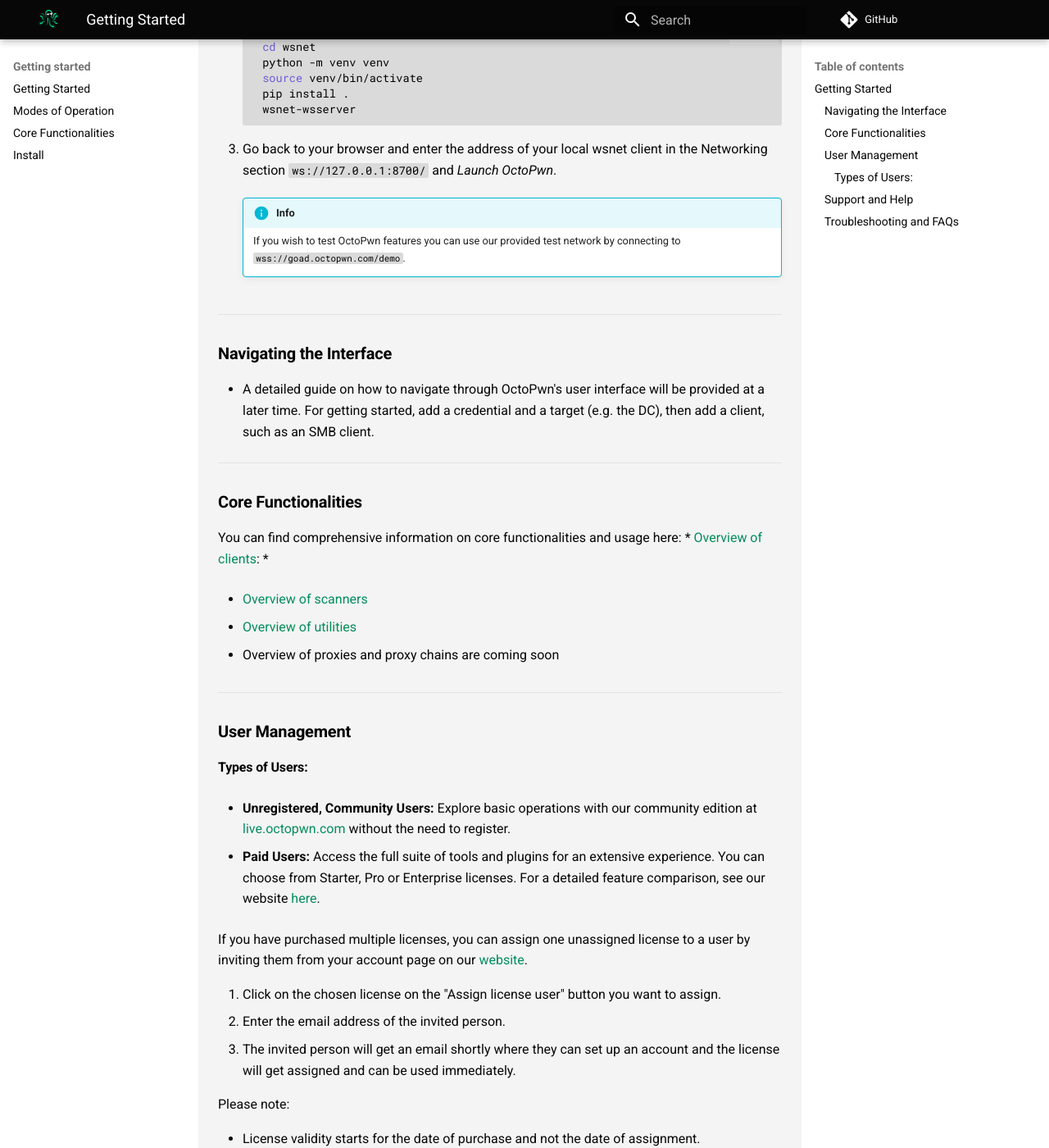
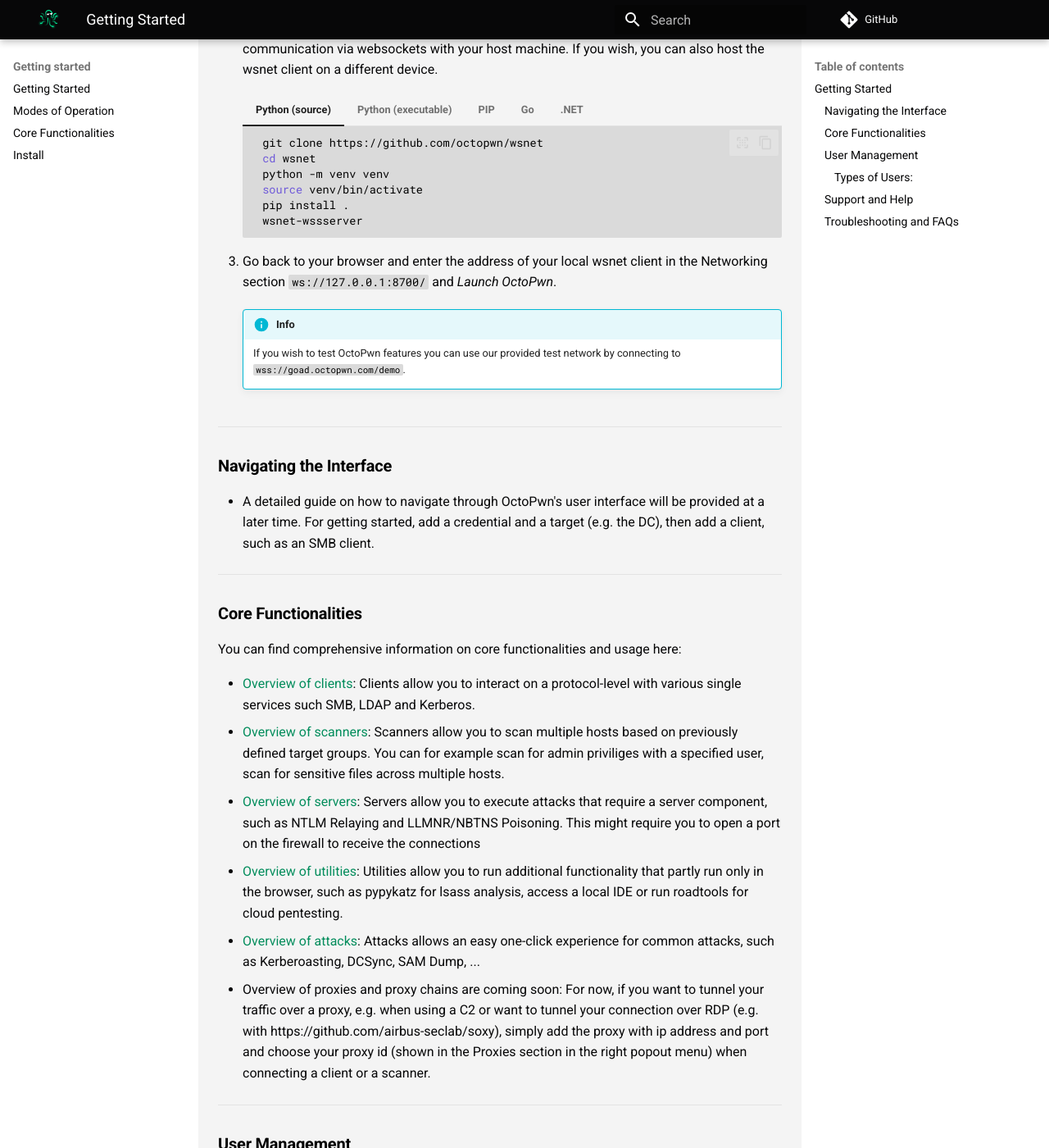
Before and after one commit to octopwn/octopwn-wasm-documentation, an MkDocs documentation site: the page built from docs/user-guide/gettingstarted.md, in a window 1280 px wide and 1400 px high, scrolled down 1137 px. Shown: the whole window at 82% size. Built offline with MkDocs 1.6.1 and Material for MkDocs 9.7.7, drawn with Linux system fonts in a browser that asks for light colours; comment, search, counter and statistics services are not loaded; some of the changed text lies outside the part shown.

Commit message:
Getting started updates

````diff
--- a/docs/user-guide/gettingstarted.md
+++ b/docs/user-guide/gettingstarted.md
@@ -3,14 +3,20 @@
 
 ![](img/octopwn-schematics.png)
 
-OctoPwn consists of two components.
+OctoPwn consists of three components.
 
-1. A web gui client [available at live.octopwn.com](https://live.octopwn.com) containing all the pentesting tools in your browser. Login with your your OctoPwn credentials or choose the free Community version.
-
-2. A WebSocket-to-TCP translation client ([wsnet](https://github.com/octopwn/wsnet)) which will run on a host in the attack target's network. For getting started it is assumed that both will run on the same computer on Windows. You can download the client for your system as needed.
+1. The Octopwn Live website [available at live.octopwn.com](https://live.octopwn.com). This will load the octopwn application into your browser. Login with your your OctoPwn credentials or choose the free Community version.
+2. Your browser. After loading the application all interaction and pentesting tools run locally in your browser. Octopwn will only communicate locally via the WSNet Proxy and all data entered is only stored in your browser.
+3. A WebSocket-to-TCP translation proxy ([wsnet](https://github.com/octopwn/wsnet)) which will run on a host in the attack target's network. For getting started it is assumed that both will run on the same computer. The proxy is used to forward traffic into the target network only, all logic regarding attacks is implemented in the browser. You can download the client for your system as needed.
 ## Getting Started
 
 1. Go to [live.octopwn.com](https://live.octopwn.com) and log in with you OctoPwn credentials. You can sign up at [octopwn.com](https://octopwn.com).
+
+	??? info "For Mac Users"
+		Safari is currently not supported and will result in connection errors.
+
+		 You might need enable local network access for the browser you are using. Go to `System Settings > Privacy & Security > Local Network` and enable your browser here. You might need local administrative privileges to enable this.
+
 2. Download and execute the [wsnet](https://github.com/octopwn/wsnet) client. This will by default open the local port 8700 for communication via websockets with your host machine. If you wish, you can also host the wsnet client on a different device.
 
 	=== "Python (source)"
@@ -20,7 +26,7 @@
 	     python -m venv venv
 		 source venv/bin/activate
 	     pip install .
-	     wsnet-wsserver
+	     wsnet-wssserver
 		```
 	=== "Python (executable)"
 		 Download and execute the wsserver executable for your platform from:
@@ -32,7 +38,7 @@
 		python3 -m venv venv
 		source venv/bin/activate
 		pip install wsnet
-		wsnet-wsserver
+		wsnet-wssserver
 		```
 
 	=== "Go"
@@ -45,10 +51,13 @@
 	    https://github.com/octopwn/wsnet-dotnet/releases/latest
 	    ```
 
+
+
 3. Go back to your browser and enter the address of your local wsnet client in the Networking section `ws://127.0.0.1:8700/` and _Launch OctoPwn_.
 
 	!!! info
 		If you wish to test OctoPwn features you can use our provided test network by connecting to `wss://goad.octopwn.com/demo`.
+
 
 ---
 ### Navigating the Interface
@@ -59,14 +68,13 @@
 ### Core Functionalities
 
 You can find comprehensive information on core functionalities and usage here:
-* [Overview of clients](https://docs.octopwn.com/plugins/overview.html):
-*
 
-* [Overview of scanners](https://docs.octopwn.com/plugins/scanners/index.html)
-
-* [Overview of utilities](https://docs.octopwn.com/plugins/utils/index.html)
-
-* Overview of proxies and proxy chains are coming soon
+* [Overview of clients](plugins/clients/overview.html): Clients allow you to interact on a protocol-level with various single services such SMB, LDAP and Kerberos.
+* [Overview of scanners](plugins/scanners/index.html): Scanners allow you to scan multiple hosts based on previously defined target groups. You can for example scan for admin priviliges with a specified user, scan for sensitive files across multiple hosts.
+* [Overview of servers](plugins/scanners/overview.html): Servers allow you to execute attacks that require a server component, such as NTLM Relaying and LLMNR/NBTNS Poisoning. This might require you to open a port on the firewall to receive the connections
+* [Overview of utilities](utils/index.html): Utilities allow you to run additional functionality that partly run only in the browser, such as pypykatz for lsass analysis, access a local IDE or run roadtools for cloud pentesting.
+* [Overview of attacks](utils/attacks.html): Attacks allows an easy one-click experience for common attacks, such as Kerberoasting, DCSync, SAM Dump, ...
+* Overview of proxies and proxy chains are coming soon: For now, if you want to tunnel your traffic over a proxy, e.g. when using a C2 or want to tunnel your connection over RDP (e.g. with https://github.com/airbus-seclab/soxy), simply add the proxy with ip address and port and choose your proxy id (shown in the Proxies section in the right popout menu) when connecting a client or a scanner.
 
 ---
 ### User Management
````
Also changed, not shown: other parts of docs/user-guide/gettingstarted.md (+6 -6 lines), docs/plugins/attacks/kerberoast.md (+7 -3 lines), docs/plugins/attacks/overview.md (+1 -17 lines), docs/user-guide/img/octopwn-schematics.png.
